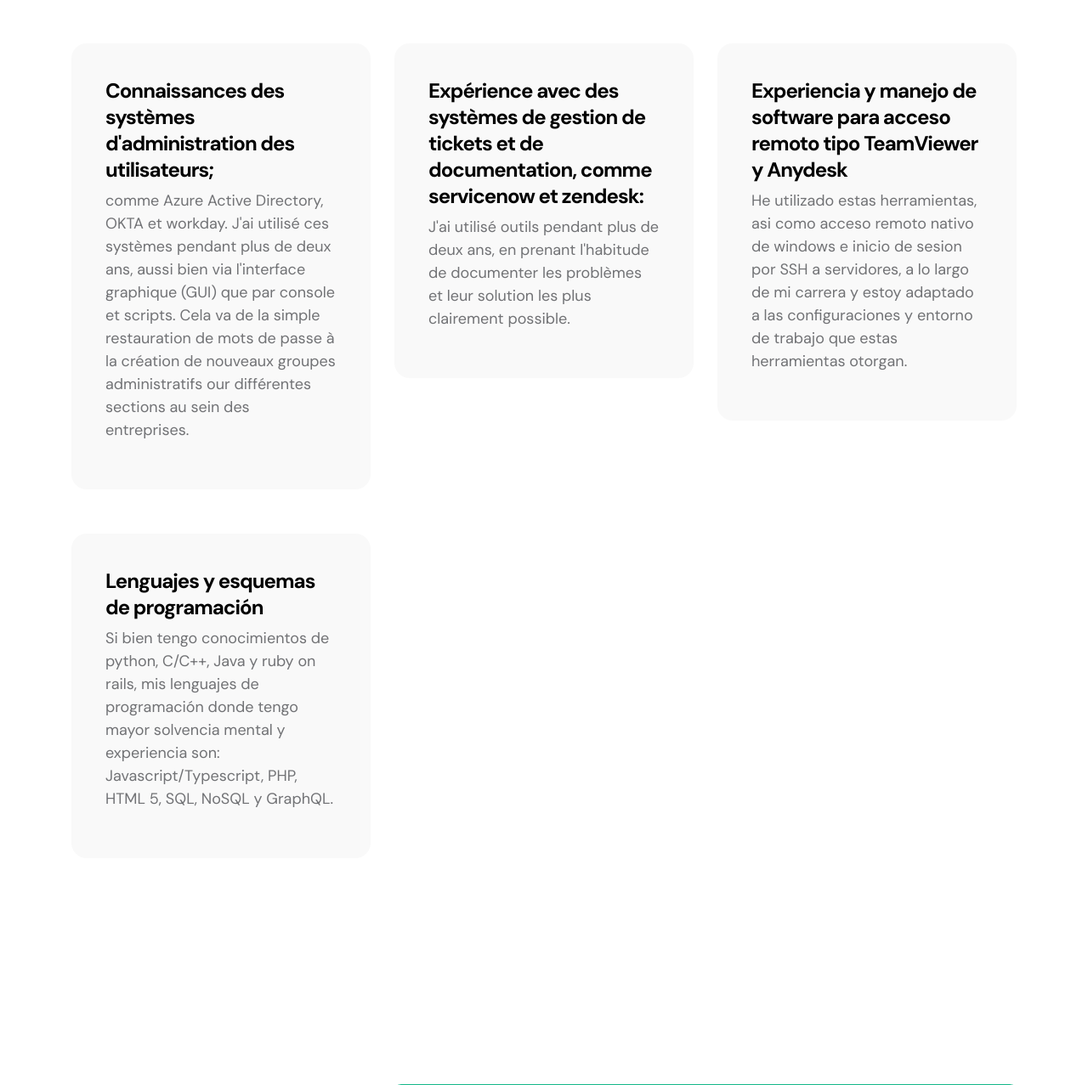
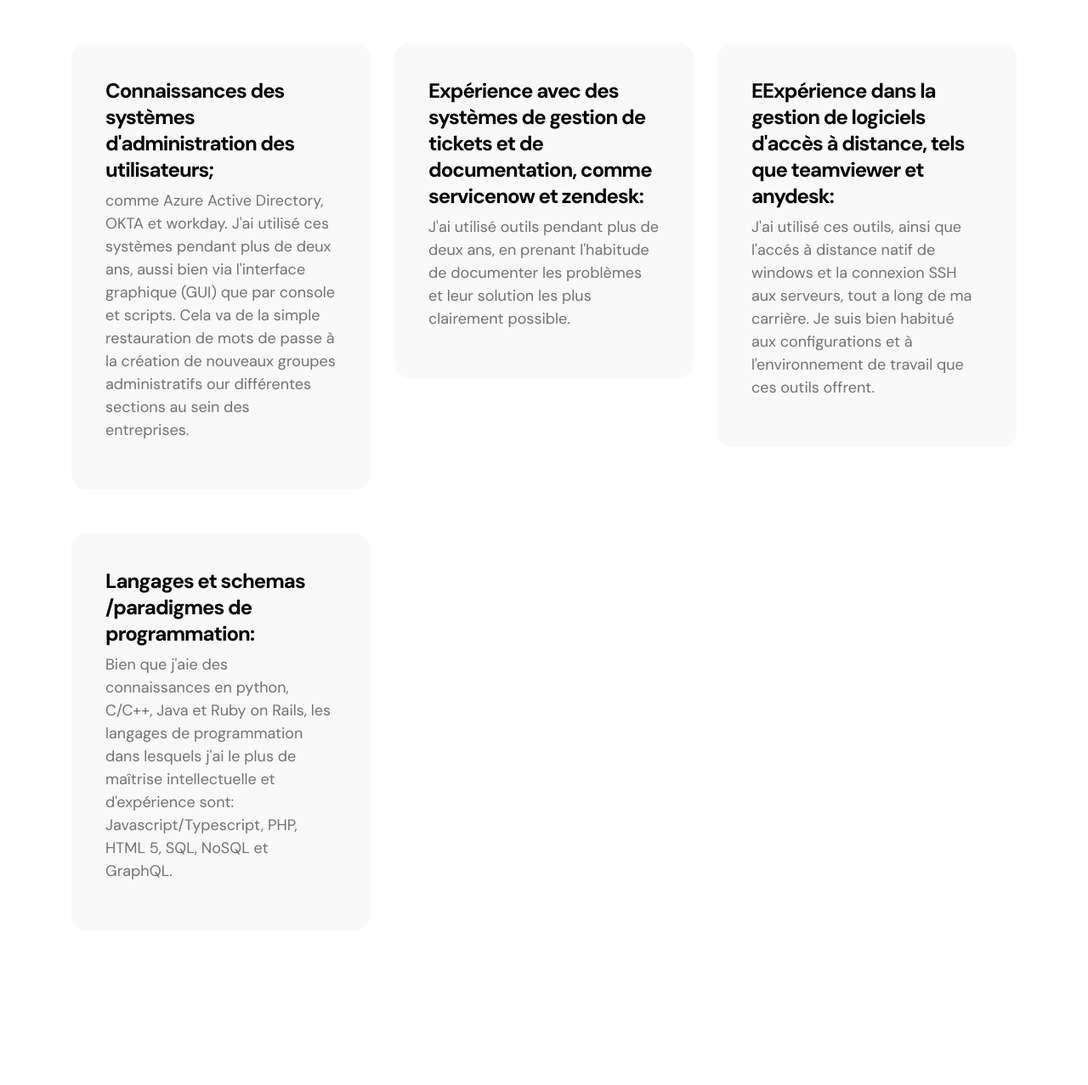
Before and after one commit to josevqzmdz/chemiloco.lol, a Laravel app: page /french in a window 1280 px wide. Shown: the part 5202-6479 px from the top of the page at 85% size. Run offline with Laravel 12, Linux system fonts and the light colour scheme.

Commit message:
j'ai fini le tradction a francais, enfin!

```diff
--- a/resources/views/french.blade.php
+++ b/resources/views/french.blade.php
@@ -317,9 +317,9 @@
                         <div class="col-lg-4 col-md-6 col-12">
                             <div class="projects-thumb">
                                 <div class="projects-info">
-                                    <h5 > Experiencia y manejo de software para acceso remoto tipo TeamViewer y Anydesk</h5>
+                                    <h5 > EExpérience dans la gestion de logiciels d'accès à distance, tels que teamviewer et anydesk:</h5>
 
-                                    <p > He utilizado estas herramientas, asi como acceso remoto nativo de windows e inicio de sesion por SSH a servidores, a lo largo de mi carrera y estoy adaptado a las configuraciones y entorno de trabajo que estas herramientas otorgan. </p>
+                                    <p > J'ai utilisé ces outils, ainsi que l'accés à distance natif de windows et la connexion SSH aux serveurs, tout a long de ma carrière. Je suis bien habitué aux configurations et à l'environnement de travail que ces outils offrent.</p>
                                 </div>
                             </div>
                         </div>
@@ -327,9 +327,9 @@
                         <div class="col-lg-4 col-md-6 col-12">
                             <div class="projects-thumb">
                                 <div class="projects-info">
-                                    <h5 >Lenguajes y esquemas de programación</h5>
+                                    <h5 >Langages et schemas /paradigmes de programmation: </h5>
 
-                                    <p > Si bien tengo conocimientos de python, C/C++, Java y ruby on rails, mis lenguajes de programación donde tengo mayor solvencia mental y experiencia son: Javascript/Typescript, PHP, HTML 5, SQL, NoSQL y GraphQL. </p>
+                                    <p > Bien que j'aie des connaissances en python, C/C++, Java et Ruby on Rails, les langages de programmation dans lesquels j'ai le plus de maîtrise intellectuelle et d'expérience sont: Javascript/Typescript, PHP, HTML 5, SQL, NoSQL et GraphQL. </p>
                                 </div>
                             </div>
                         </div>
@@ -347,7 +347,7 @@
                             <div class="section-title-wrap d-flex justify-content-center align-items-center mb-4">
                                 <img src="{{asset('assets/svgs/idea.svg')}}" class="avatar-image img-fluid" alt="">
 
-                                <h2 class="text-white ms-4 mb-0">Proyectos</h2>
+                                <h2 class="text-white ms-4 mb-0">Mon projets personnels:</h2>
                             </div>
                         </div>
 
@@ -356,9 +356,9 @@
                         <div class="col-lg-4 col-md-6 col-12">
                             <div class="projects-thumb">
                                 <div class="projects-info">
-                                    <h5>Esta pagina web.</h5>
+                                    <h5>Ce website: </h5>
 
-                                    <p href="https://github.com/josevqzmdz/chemiloco.lol/tree/master">Mi propia pagina web en laravel esta disponible en github! Link a github.</p>
+                                    <p href="https://github.com/josevqzmdz/chemiloco.lol/tree/master">Mon propre site web développé avec Laravel est disponible sur github! Lien vers github.</p>
                                 </div>
 
                             </div>
@@ -367,9 +367,9 @@
                         <div class="col-lg-4 col-md-6 col-12">
                             <div class="projects-thumb">
                                 <div class="projects-info">
-                                    <h5>Modelo de IA para predecir el valor de bitcoin</h5>
+                                    <h5>Projet d'IA pour le Bitcoin:</h5>
 
-                                    <p href="https://github.com/josevqzmdz/proyecto_final_10/tree/main/BTC_Prices">Cree un modelo de deep learning para predecir el valor de bitcoin, en python. link a github.</p>
+                                    <p href="https://github.com/josevqzmdz/proyecto_final_10/tree/main/BTC_Prices"> J'ai créé un modèle de deep learning pour prédire la valeur future du Bitcoin, en Python. Lien vers Github! </p>
                                 </div>
 
                             </div>
@@ -378,9 +378,9 @@
                         <div class="col-lg-4 col-md-6 col-12">
                             <div class="projects-thumb">
                                 <div class="projects-info">
-                                    <h5 >Servidor TCP construido desde 0 utilizando C/C++</h5>
+                                    <h5 >Un serveur TCP construit, a partit de rien, en C/C++:</h5>
 
-                                    <p href="https://github.com/josevqzmdz/TCP_MOCK_SERVER">Link a github</p>
+                                    <p href="https://github.com/josevqzmdz/TCP_MOCK_SERVER">Un serveur de paqueets TCP simulant de wiremock pour étudier le modèle OSI dans un usage réel. Lien vers Github.</p>
                                 </div>
                             </div>
                         </div>
@@ -388,9 +388,9 @@
                         <div class="col-lg-4 col-md-6 col-12">
                             <div class="projects-thumb">
                                 <div class="projects-info">
-                                    <h5 >Servidor TCP construido con mockito y JUnit 5</h5>
+                                    <h5 >Serveur TCP en utilisant de mockito, wiremock et JUnit5: </h5>
 
-                                    <p href="https://github.com/josevqzmdz/botnet_zavocado/tree/master">Link a github</p>
+                                    <p href="https://github.com/josevqzmdz/botnet_zavocado/tree/master"> Utilisé pour des tests approfondis et l'analyse d'un virus informatique découvert sur mon lieu de travail chez moi travail. Lien vers github</p>
                                 </div>
                             </div>
                         </div>
@@ -398,9 +398,9 @@
                         <div class="col-lg-4 col-md-6 col-12">
                             <div class="projects-thumb">
                                 <div class="projects-info">
-                                    <h5 >Scripts de web scrapping / pen testing en selenium</h5>
+                                    <h5 >Scripts de  scrapping / pen testing en utilisant de selenium: </h5>
 
-                                    <p href="https://github.com/josevqzmdz/selenium_testing"> scripts en python para hacer pruebas en la herramienta privada de agtools. Link a github.</p>
+                                    <p href="https://github.com/josevqzmdz/selenium_testing"> scripts typier en python pour des tests dans le priviée outil de la societe de mexique, agtools. Lien vers github.</p>
                                 </div>
                             </div>
                         </div>
@@ -408,9 +408,9 @@
                         <div class="col-lg-4 col-md-6 col-12">
                             <div class="projects-thumb">
                                 <div class="projects-info">
-                                    <h5 >Proyecto personal de shopify en ruby on rails</h5>
+                                    <h5 >Projet shopify personnel en ruby on rails:</h5>
 
-                                    <p href="https://github.com/josevqzmdz/selenium_testing"> Pequeño proyecto de shopify para probar y experimentar con la API, construido en ruby on rails.</p>
+                                    <p href="https://github.com/josevqzmdz/selenium_testing"> Un petit projet shopify pour tester et expérimenter avec l'API, développé em Ruby on Rails. Lien vers github.</p>
                                 </div>
                             </div>
                         </div>
@@ -428,7 +428,7 @@
                         <div class="copyright-text-wrap">
                             <p class="mb-0">
                                 <span class="copyright-text">  <a href="mailto:jose.vqz.mdz@gmail.com">Contacto: </a> Email: jose.vqz.mdz@gmail.com </span>
-                                Telefono:
+                                Phone:
                                 <a rel="sponsored" href="#" target="_blank">(+52) 3541090470</a>
                             </p>
                         </div>
```
